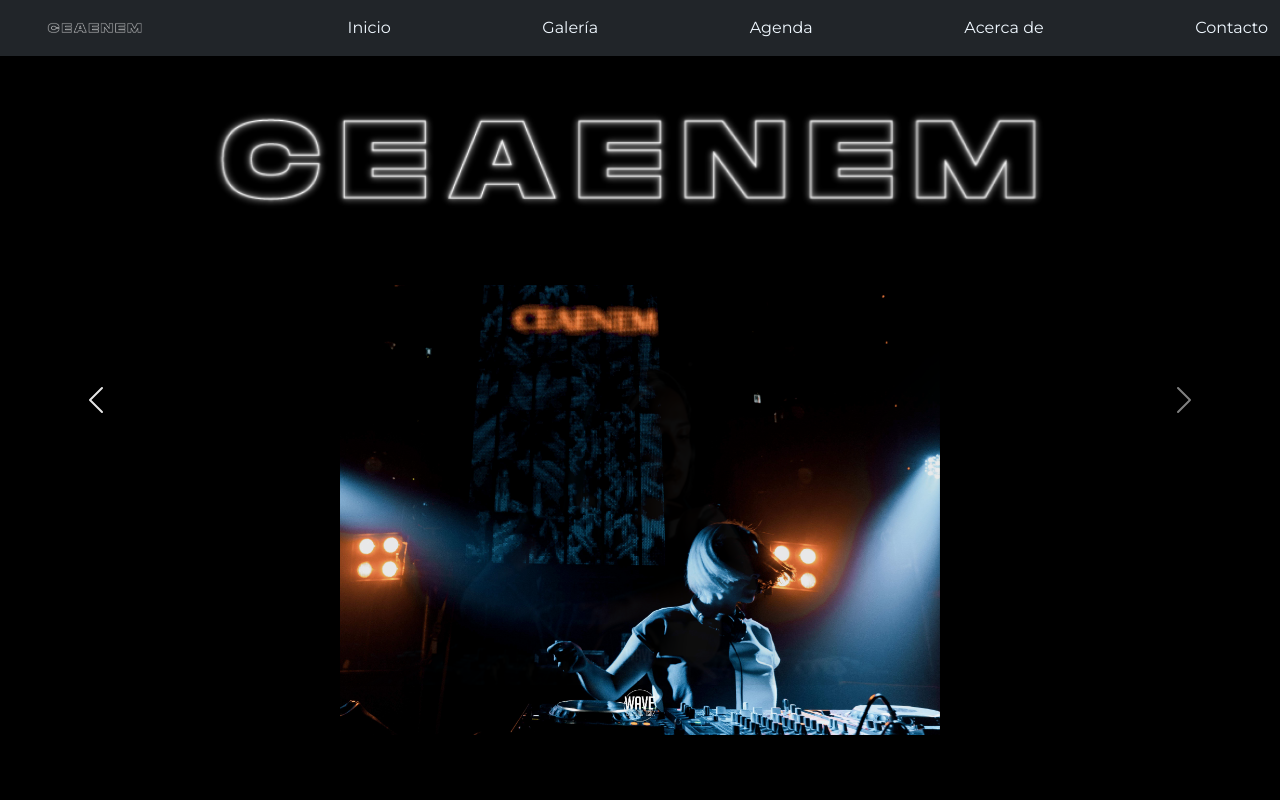
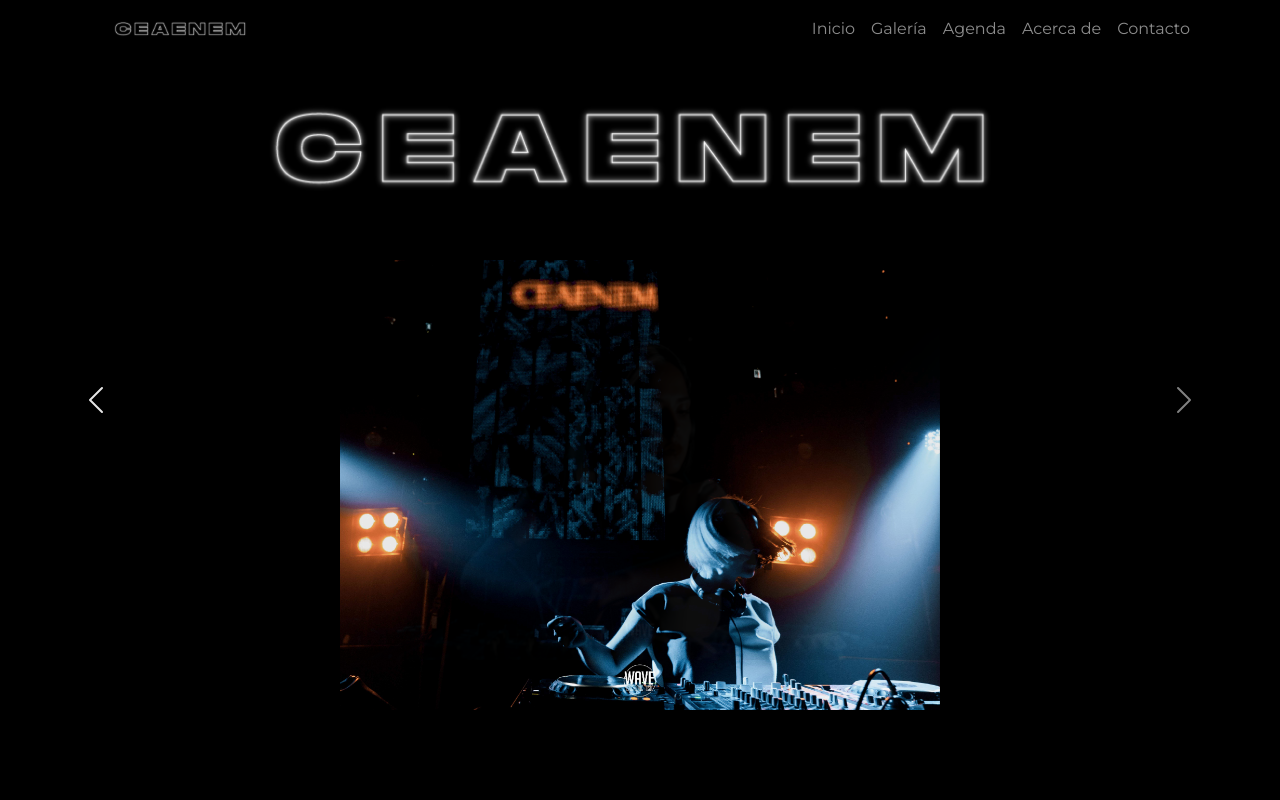
Before and after one commit to TerueloPaula/ProyectoDW, a website: page galeria.html in a window 1280 px wide. Shown: the top 800 px of the page. Drawn offline with nearby package versions, Linux system fonts and the light colour scheme.

Commit message:
Modifico Navbar Responsive

```diff
--- a/galeria.html
+++ b/galeria.html
@@ -14,24 +14,46 @@
     <title>CEAENEM</title>
   </head>
   <body>
-    <nav class="navbar navbar-light bg-dark" id="barra">
-      <div class="container-fluid">
-        <a class="navbar-brand text-light" href="#">
-          <img
-            src="imagenes/ceaenem-logoblanco.png"
-            alt="logoNavegacion"
-            width="30"
-            height="24"
-            class="d-inline-block align-text-top container-fluid"
-          />
-          <a href="./index.html">Inicio</a>
-          <a href="./galeria.html">Galería</a>
-          <a href="./agenda.html">Agenda</a>
-          <a href="./acerca-de.html">Acerca de</a>
-          <a href="./contacto.html">Contacto</a>
-        </a>
+    <div class="container">
+      <div class="conteiner">
+        <nav class="navbar navbar-expand-md navbar-dark">
+          <a href="./index.html" class="navbar-brand">
+          <img src="./imagenes/ceaenem-logoblanco.png" alt="Ceaenem Logo" width="200" height="32"
+          class="d-inline-block align-top">
+          </a>
+          <button
+          class="navbar-toggler"
+          type="button"
+          data-bs-toggle="collapse"
+          data-bs-target="#toggleMobileMenu"
+          aria-controls="toggleMobileMenu"
+          aria-expanded="false"
+          aria-lable="Toggle navegation"
+          >
+            <span class="navbar-toggler-icon"></span>
+          </button>
+
+          <div class="collapse navbar-collapse" id="toggleMobileMenu">
+            <ul class="navbar-nav ms-auto text-center">
+              <li>
+                <a href="./index.html" class="nav-link">Inicio</a>
+              </li>
+              <li>
+                <a href="./galeria.html" class="nav-link">Galería</a>
+              </li>
+              <li>
+                <a href="./agenda.html" class="nav-link">Agenda</a>
+              </li>
+              <li>
+                <a href="./acerca-de.html" class="nav-link">Acerca de</a>
+              </li>
+              <li>
+                <a href="./contacto.html" class="nav-link">Contacto</a>
+              </li>
+            </ul>
+          </div>
+        </nav>
       </div>
-    </nav>
 
     <main>
       <div class="logoPrincipal animate__animated animate__backInDown">
@@ -93,6 +115,7 @@
     <a href="https://soundcloud.com/ceaenem"><i class="bi bi-volume-up"></i></a>
       </div>
     </footer>
+    </div>
 
         <script src="./bootstrap-5.1.0-dist/js/bootstrap.min.js"></script>
       </body>
```
Also changed, not shown: acerca-de.html (+40 -17 lines), agenda.html (+40 -18 lines), contacto.html (+40 -17 lines), index.html (+41 -17 lines), scss/style.scss (+9 -0 lines).
